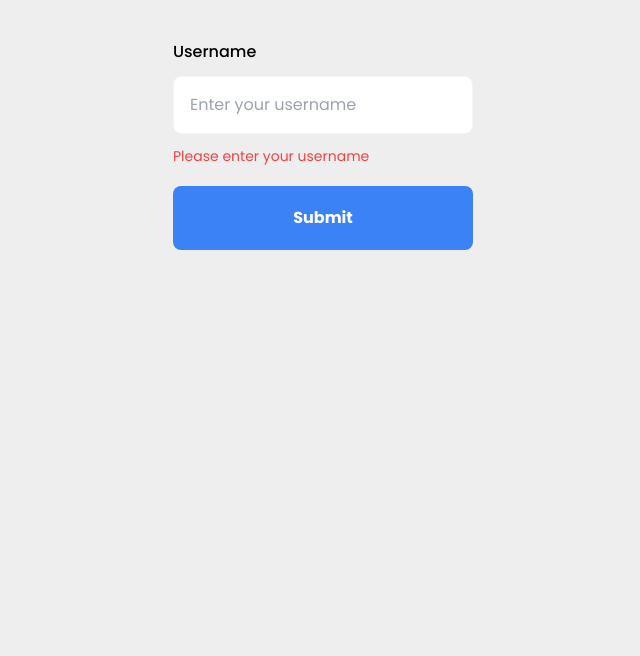
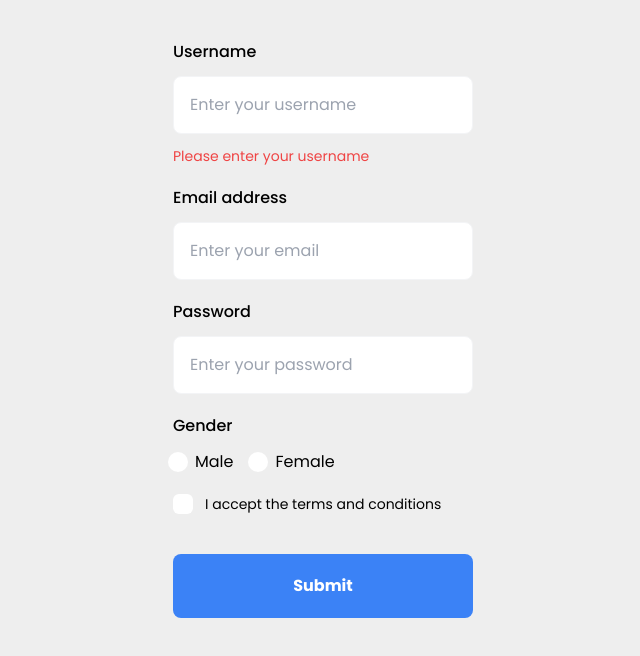
Before and after one commit to tranvuongduy2003/RHF-Register-Form, a React (Vite) app: page / in a window 1280 px wide. Shown: the top 656 px of the page, without its empty margins (317-957 px from the left). Built offline with nearby package versions, Linux system fonts and the light colour scheme.

Commit message:
RegisterHook custom Radio and custom Checkbox

```diff
--- /dev/null
+++ b/src/components/checkbox/CheckboxHook.jsx
@@ -0,0 +1,42 @@
+import React from "react";
+import { useController } from "react-hook-form";
+
+const CheckboxHook = ({ control, text, ...props }) => {
+  const { field } = useController({
+    control,
+    name: props.name,
+    defaultValue: false,
+  });
+  return (
+    <label className="cursor-pointer custom-checkbox">
+      <input
+        type="checkbox"
+        {...field}
+        value={props.value}
+        className="hidden"
+        id={props.name}
+      />
+      <div className="flex items-center gap-x-3">
+        <div className="w-full h-full transition-all bg-white rounded-md flex items-center justify-center custom-checkbox-square">
+          <svg
+            width="12"
+            height="10"
+            viewBox="0 0 12 10"
+            fill="none"
+            xmlns="http://www.w3.org/2000/svg"
+          >
+            <path
+              d="M11.7453 1.89733L3.93178 9.71087L0.254822 6.03391L1.17132 5.11741L3.93178 7.87137L10.8288 0.980835L11.7453 1.89733Z"
+              fill="white"
+            />
+          </svg>
+        </div>
+        <label htmlFor={props.name} className="text-sm cursor-pointer">
+          {text}
+        </label>
+      </div>
+    </label>
+  );
+};
+
+export default CheckboxHook;
--- a/src/components/form/RegisterHook.jsx
+++ b/src/components/form/RegisterHook.jsx
@@ -1,6 +1,8 @@
 import React from "react";
 import { useForm } from "react-hook-form";
+import CheckboxHook from "../checkbox/CheckboxHook";
 import InputHook from "../input/InputHook";
+import RadioHook from "../radio/RadioHook";
 
 const RegisterHook = () => {
   const {
@@ -15,8 +17,9 @@ const RegisterHook = () => {
     <form
       onSubmit={handleSubmit(onSubmitHandler)}
       className="max-w-[300px] mx-auto my-10"
+      autoComplete="off"
     >
-      <div className="flex flex-col gap-3">
+      <div className="flex flex-col gap-3 mb-5">
         <label htmlFor="username" className="cursor-pointer font-medium">
           Username
         </label>
@@ -24,9 +27,60 @@ const RegisterHook = () => {
           name="username"
           placeholder="Enter your username"
           id="username"
+          type="text"
           control={control}
         ></InputHook>
         <p className="text-red-500 text-sm">Please enter your username</p>
+      </div>
+      <div className="flex flex-col gap-3 mb-5">
+        <label htmlFor="email" className="cursor-pointer font-medium">
+          Email address
+        </label>
+        <InputHook
+          name="email"
+          placeholder="Enter your email"
+          id="email"
+          type="email"
+          control={control}
+        ></InputHook>
+      </div>
+      <div className="flex flex-col gap-3 mb-5">
+        <label htmlFor="password" className="cursor-pointer font-medium">
+          Password
+        </label>
+        <InputHook
+          name="password"
+          placeholder="Enter your password"
+          id="password"
+          type="password"
+          control={control}
+        ></InputHook>
+      </div>
+      <div className="flex flex-col gap-3 mb-5">
+        <label htmlFor="password" className="cursor-pointer font-medium">
+          Gender
+        </label>
+        <div className="flex items-center gap-5">
+          <div className="flex items-center gap-x-3">
+            <RadioHook control={control} name="gender" value="male"></RadioHook>
+            <span>Male</span>
+          </div>
+          <div className="flex items-center gap-x-3">
+            <RadioHook
+              control={control}
+              name="gender"
+              value="female"
+            ></RadioHook>
+            <span>Female</span>
+          </div>
+        </div>
+      </div>
+      <div className="flex flex-col gap-3 mb-5">
+        <CheckboxHook
+          control={control}
+          text="I accept the terms and conditions"
+          name="term"
+        ></CheckboxHook>
       </div>
       <button className="w-full p-5 bg-blue-500 text-white rounded-lg mt-5 font-semibold">
         Submit
--- /dev/null
+++ b/src/components/radio/RadioHook.jsx
@@ -0,0 +1,17 @@
+import React from "react";
+import { useController } from "react-hook-form";
+
+const RadioHook = ({ control, ...props }) => {
+  const { field } = useController({
+    control,
+    name: props.name,
+  });
+  return (
+    <label className="cursor-pointer custom-radio">
+      <input type="radio" {...field} value={props.value} className="hidden" />
+      <div className="w-full h-full bg-white rounded-full"></div>
+    </label>
+  );
+};
+
+export default RadioHook;
--- a/src/index.css
+++ b/src/index.css
@@ -9,3 +9,24 @@
     font-family: "Poppins", sans-serif;
   }
 }
+
+.custom-radio {
+  width: 10px;
+  height: 10px;
+}
+.custom-radio > div {
+  box-shadow: 0 0 0 5px white;
+}
+.custom-radio input:checked + div {
+  @apply bg-blue-500;
+  box-shadow: 0 0 0 2.5px white,
+    0 0 0 5px rgb(59 130 246 / var(--tw-bg-opacity));
+}
+
+.custom-checkbox input:checked + div .custom-checkbox-square {
+  @apply bg-blue-500;
+}
+.custom-checkbox-square {
+  width: 20px;
+  height: 20px;
+}
```
